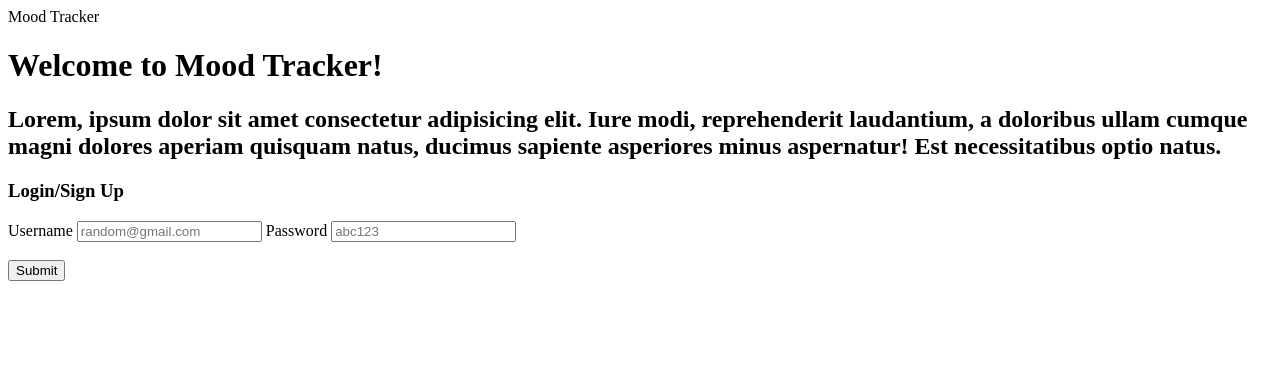
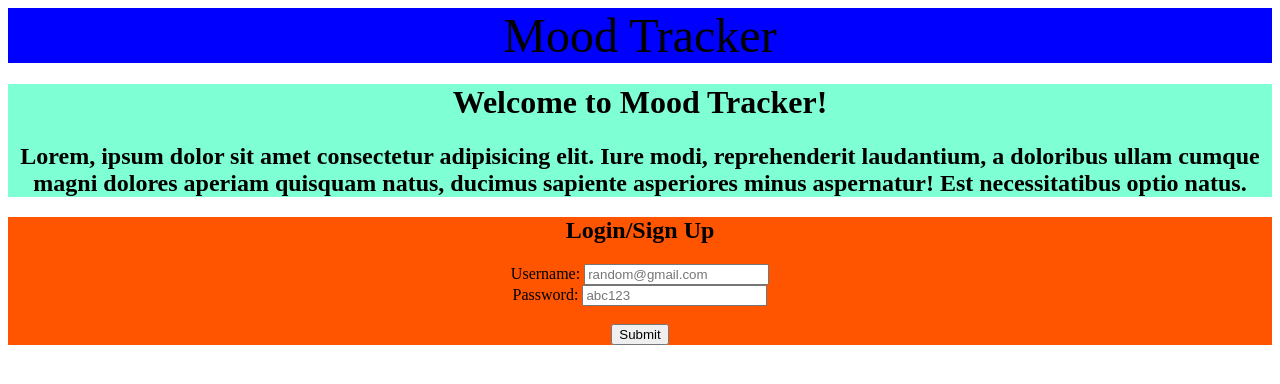
Before and after one commit to mrodrz7/moodtracker-client, a plain HTML site: page index.html in a window 1280 px wide. Drawn offline with Linux system fonts and the light colour scheme.

Commit message:
Add background color to divs to identify sections
- Added background color for a better visual on how page is being built
- Center aligned text
- Increased font size for readability

```diff
--- a/index.html
+++ b/index.html
@@ -3,6 +3,7 @@
     <head>
         <meta charset="UTF-8">
         <meta name="viewport" content="width=device-width, initial-scale=1.0">
+        <link href="style.css" type="text/css" rel="stylesheet">
         <title>Mood Tracker</title>
     </head>
     <body>
@@ -19,16 +20,15 @@
 
         <div class="login-form">
             <form action="index.html" method="POST">
-                <h3>Login/Sign Up</h3>
+                <h2>Login/Sign Up</h2>
 
-                <label for="username">Username</label>
+                <label for="username">Username:</label>
                 <input type="text" placeholder="random@gmail.com" name="username">
-
-                <label for="password">Password</label>
+                <br>
+                <label for="password">Password:</label>
                 <input type="password" placeholder="abc123" name="password">
             </form>
             <br>
-
             <button type="submit">Submit</button>
         </div>
     </body>
--- a/style.css
+++ b/style.css
@@ -0,0 +1,16 @@
+.header {
+    background-color: blue;
+    font-size: 48px;
+}
+
+.intro {
+    background-color: aquamarine;
+}
+
+.login-form {
+    background-color: #ff5500;
+}
+
+.header, .intro, .login-form {
+    text-align: center;
+}
```
